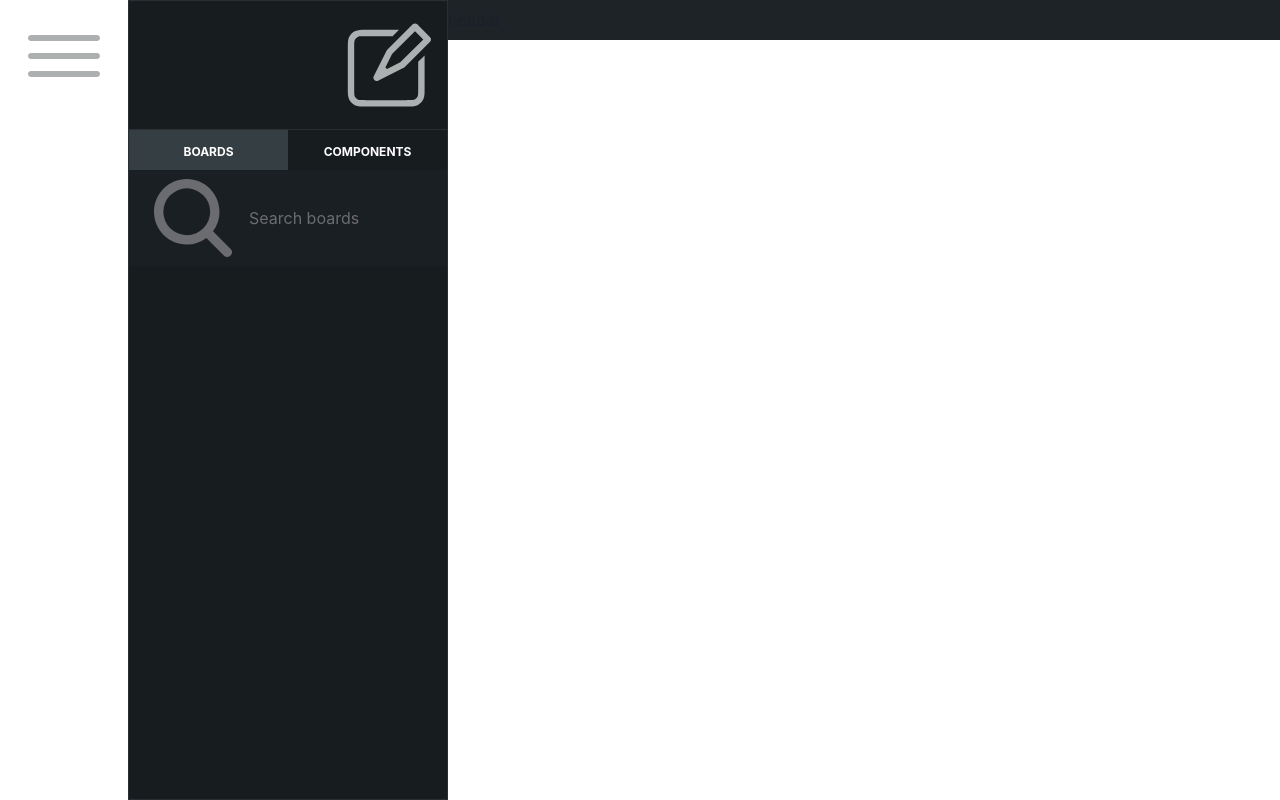
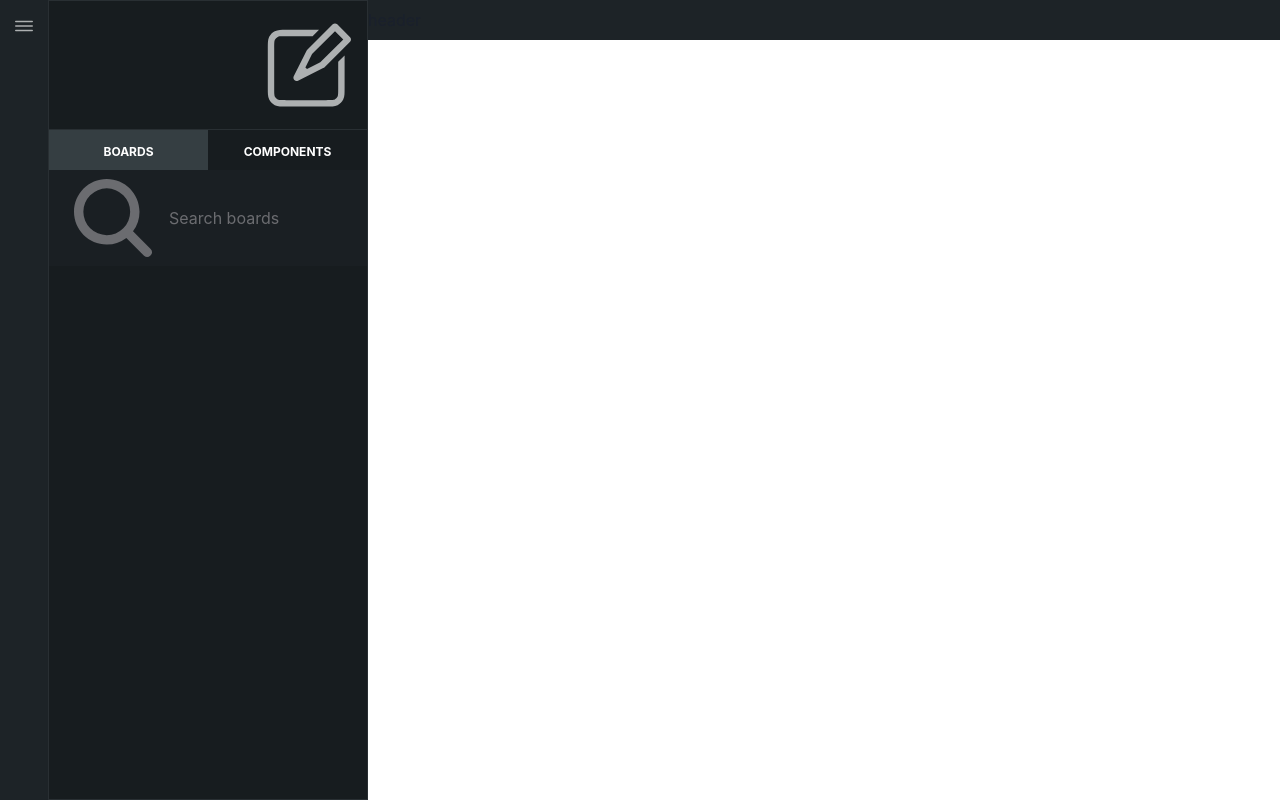
Before and after one commit to joao-miguel8/SuperNotes, a React (Vite) app: page /dashboard in a window 1280 px wide. Built offline with nearby package versions, Linux system fonts and the light colour scheme.

Commit message:
- Change styling in Header.tsx
- Change padding, and Remove margin in header ele
- Change Icon boxSize prop

```diff
--- a/src/layouts/Header.tsx
+++ b/src/layouts/Header.tsx
@@ -4,10 +4,10 @@ import { Icon } from "@chakra-ui/react";
 
 function Header({ isSideNavClosed, setIsSideNavClosed }: { isSideNavClosed: boolean; setIsSideNavClosed: () => void }) {
 	return (
-		<header className="p-2 mx-2 sticky z-40 top-0">
+		<header className="p-3 sticky z-40 top-0 bg-[#1D2327]">
 			<div className="relative">
 				<button onClick={() => setIsSideNavClosed()}>
-					<Icon as={IoIosMenu} color={"#ADB0B1"} boxSize={24} />
+					<Icon as={IoIosMenu} color={"#ADB0B1"} boxSize={6} />
 				</button>
 				{/* menu */}
 				{isSideNavClosed && <NavMenu />}
```
